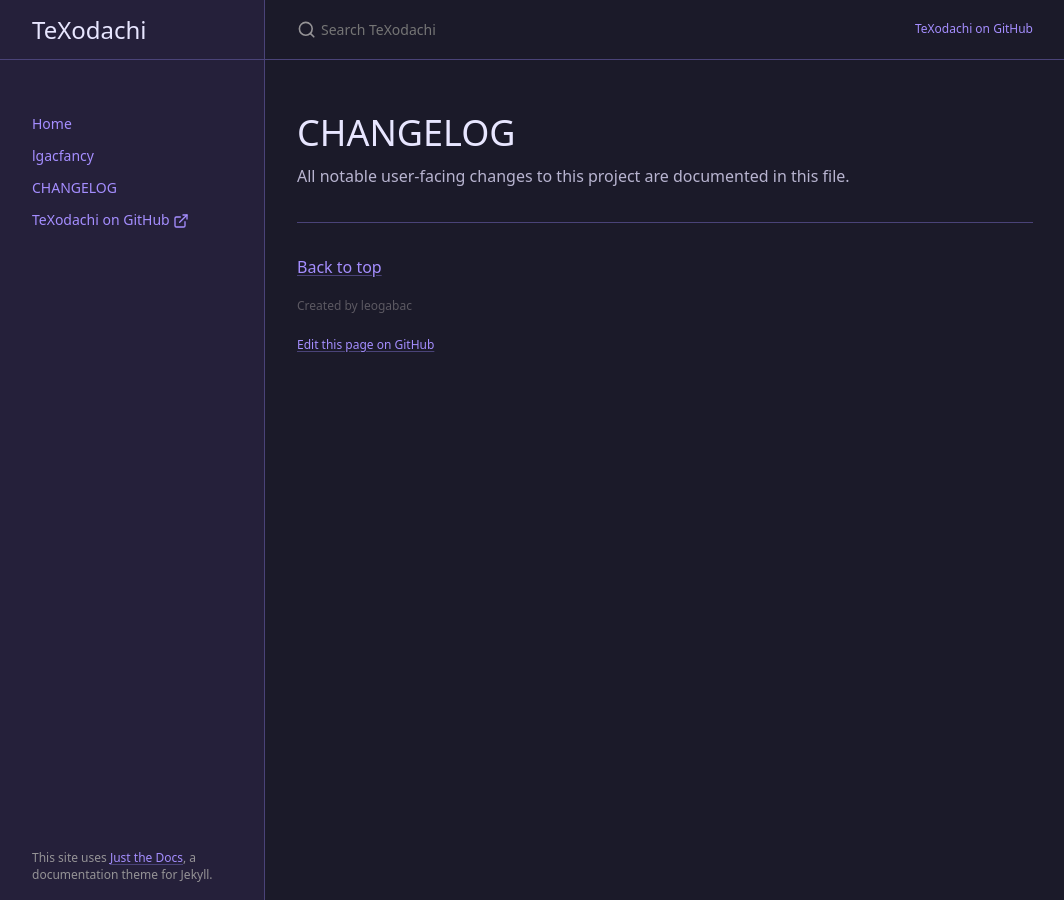
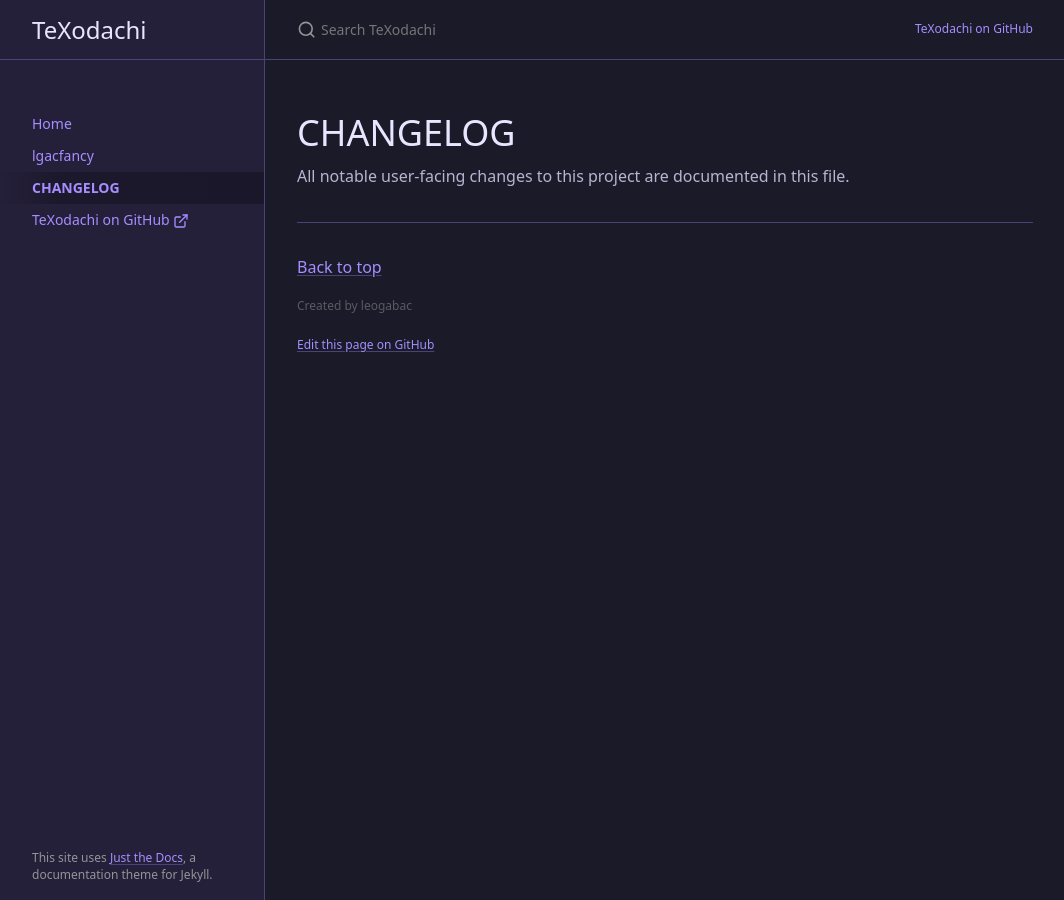
Before and after one commit to leogabac/lgacfancy, a Jekyll site: the page built from docs/CHANGELOG.md, in a window 1280 px wide. Shown: the whole page, without its empty margins (107-1171 px from the left). Built offline with Jekyll 4.4.1, drawn with Linux system fonts in a browser that asks for light colours; cached includes are drawn as plain includes.

```diff
--- a/docs/_config.yml
+++ b/docs/_config.yml
@@ -15,8 +15,8 @@
 # in the templates via {{ site.myvariable }}.
 title: TeXodachi
 description: A collection of LaTeX Templates.
-baseurl: "" # the subpath of your site, e.g. /blog
-url: "https://leogabac.github.io/texodachi" # the base hostname & protocol for your site, e.g. http://example.com
+baseurl: "/texodachi" # the subpath of your site, e.g. /blog
+url: "https://leogabac.github.io/" # the base hostname & protocol for your site, e.g. http://example.com
 repository: leogabac/lgacfancy # for github-metadata
 
 permalink: pretty
```
Also changed, not shown: 8 other files.
